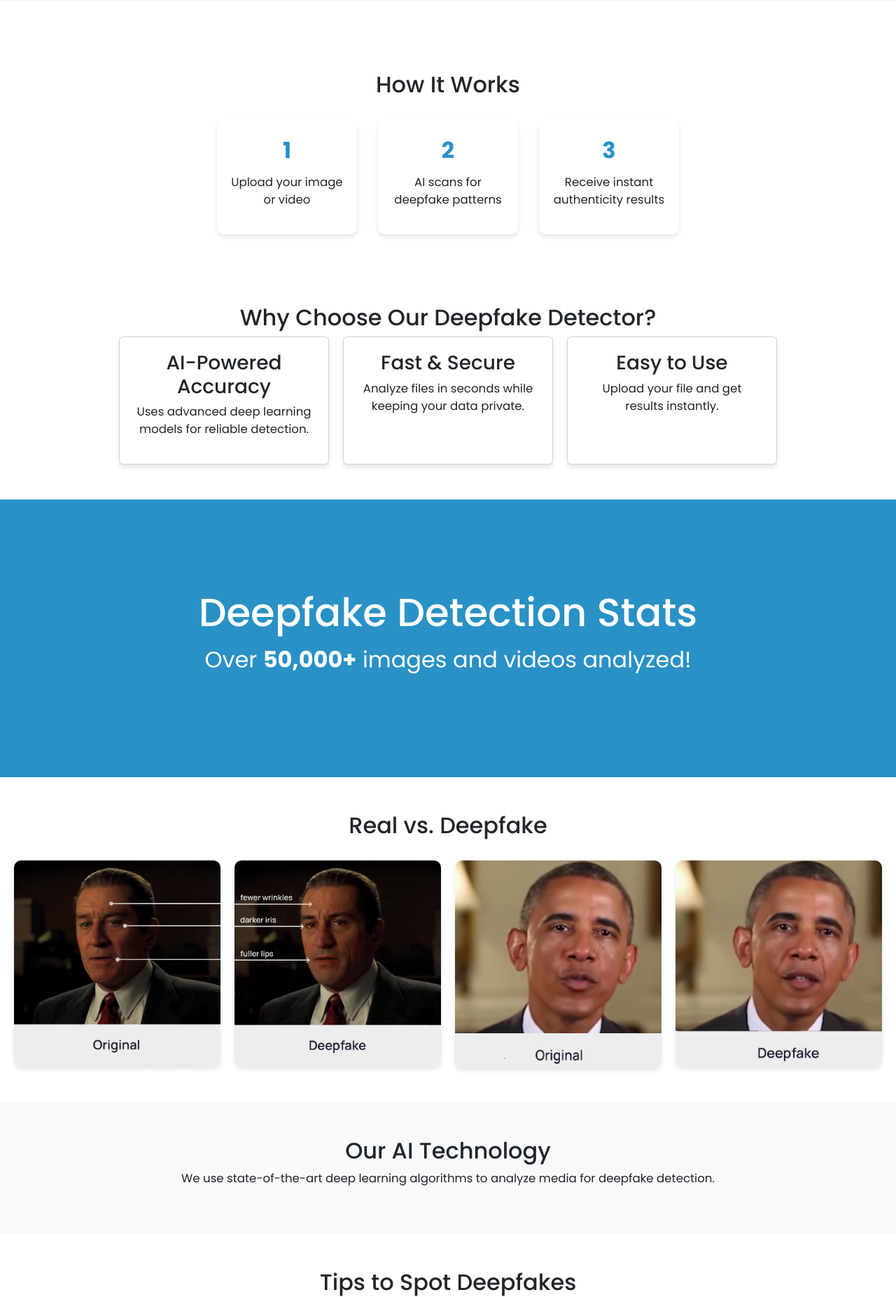
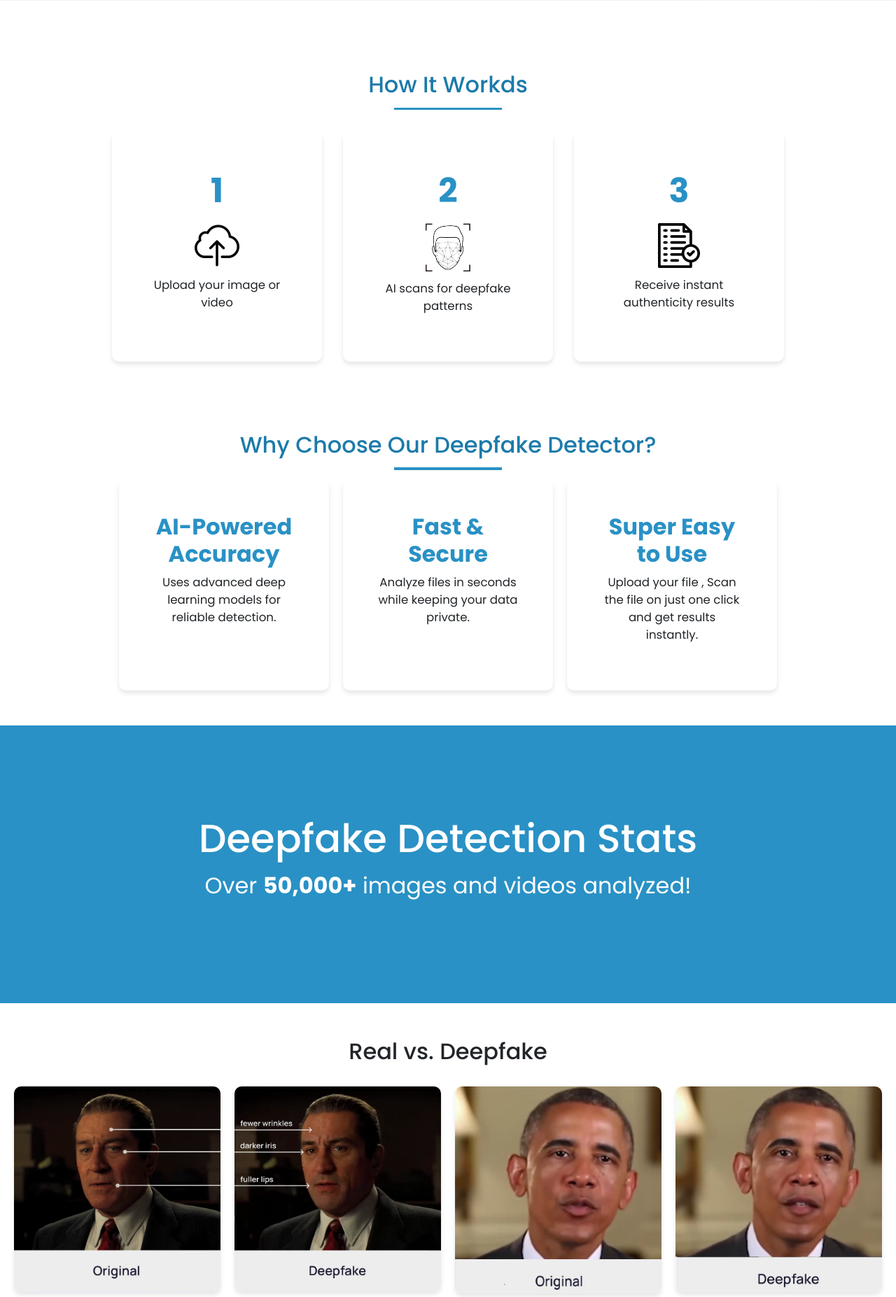
Before and after one commit to UbaidUllah777/DeepFake, a Flask app: page / in a window 1280 px wide. Shown: the part 527-2381 px from the top of the page at 70% size. Run offline with Flask 3, Linux system fonts and the light colour scheme.

Commit message:
some sections reducing and headings fonsts changed

```diff
--- a/static/css/index.css
+++ b/static/css/index.css
@@ -78,18 +78,31 @@ section {
 .step {
     background: var(--white);
     box-shadow: 0 4px 6px var(--card-shadow);
-    padding: 20px;
+    padding: 50px;
     border-radius: 10px;
-    width: 200px;
+    width: 300px;
     text-align: center;
+    flex-direction: row !important;
 }
 
 .step span {
+    font-size: 3rem;
+    font-weight: bold;
+    color: var(--primary);
+    display: block;
+    margin-bottom: 10px;
+}
+
+.step h3 {
     font-size: 2rem;
     font-weight: bold;
     color: var(--primary);
     display: block;
     margin-bottom: 10px;
+}
+.stepIcon{
+    width: 5vw;
+    margin-bottom: 1vw;
 }
 
 .why-choose-us .feature-cards {
--- a/templates/index.html
+++ b/templates/index.html
@@ -17,18 +17,22 @@
 
 <!-- 🔍 How It Works -->
 <section class="how-it-works">
-    <h2>How It Works</h2>
-    <div class="steps">
+    <h2 class="primaryColor">How It Workds</h2>
+    <div class="header-line"></div>
+        <div class="steps">
         <div class="step">
             <span>1</span>
+            <img class="stepIcon" src="../static/images/uploadIcon.png">
             <p>Upload your image or video</p>
         </div>
         <div class="step">
             <span>2</span>
+            <img class="stepIcon" src="../static/images/faceScanIcon.jpg">
             <p>AI scans for deepfake patterns</p>
         </div>
         <div class="step">
             <span>3</span>
+            <img class="stepIcon" src="../static/images/ResultIcon.png">
             <p>Receive instant authenticity results</p>
         </div>
     </div>
@@ -36,19 +40,22 @@
 
 <!-- 🏆 Why Choose Us? -->
 <section class="why-choose-us">
-    <h2>Why Choose Our Deepfake Detector?</h2>
+
+    <h2 class="primaryColor">Why Choose Our Deepfake Detector?</h2>
+    <div class="header-line"></div>
+    <h2></h2>
     <div class="feature-cards">
-        <div class="card">
+        <div class="step">
             <h3>AI-Powered Accuracy</h3>
             <p>Uses advanced deep learning models for reliable detection.</p>
         </div>
-        <div class="card">
+        <div class="step">
             <h3>Fast & Secure</h3>
             <p>Analyze files in seconds while keeping your data private.</p>
         </div>
-        <div class="card">
-            <h3>Easy to Use</h3>
-            <p>Upload your file and get results instantly.</p>
+        <div class="step">
+            <h3>Super Easy to Use</h3>
+            <p>Upload your file , Scan the file on just one click and get results instantly.</p>
         </div>
     </div>
 </section>
@@ -70,11 +77,6 @@
     </div>
 </section>
 
-<!-- 🔬 AI Technology Behind the Scenes -->
-<section class="ai-tech">
-    <h2>Our AI Technology</h2>
-    <p>We use state-of-the-art deep learning algorithms to analyze media for deepfake detection.</p>
-</section>
 
 <!-- 💡 Tips to Spot Deepfakes -->
 <section class="tips">
@@ -87,24 +89,9 @@
     </ul>
 </section>
 
-<!-- 📰 Latest News on Deepfakes -->
-<section class="news">
-    <h2>Deepfake News & Updates</h2>
-    <p>Stay updated on the latest developments in deepfake detection.</p>
-</section>
 
-<!-- 🎯 User Testimonials -->
-<section class="testimonials">
-    <h2>What Our Users Say</h2>
-    <div class="testimonial">
-        <p>"This tool saved my company from a deepfake scam!" - Alex P.</p>
-    </div>
-    <div class="testimonial">
-        <p>"Incredible accuracy, and very easy to use!" - Sarah L.</p>
-    </div>
-</section>
 
-<!-- 📞 Contact Us -->
+<!--  Contact Us -->
 <section class="contact">
     <h2>Contact Us</h2>
     <p>Have questions? Reach out to our support team!</p>
@@ -112,7 +99,7 @@
 
 </section>
 
-<!-- 🚀 CTA Section -->
+<!--  CTA Section -->
 <section class="statistics">
     <h2>Try Deepfake Detector Now!</h2>
     <a href="/deepfake-checker" role="button" class="btn button-30 pt-2 px-5">Start Analysis</a>
```
Also changed, not shown: static/images/ResultIcon.png (added), static/images/faceScanIcon.jpg (added), static/images/uploadIcon.png (added).
